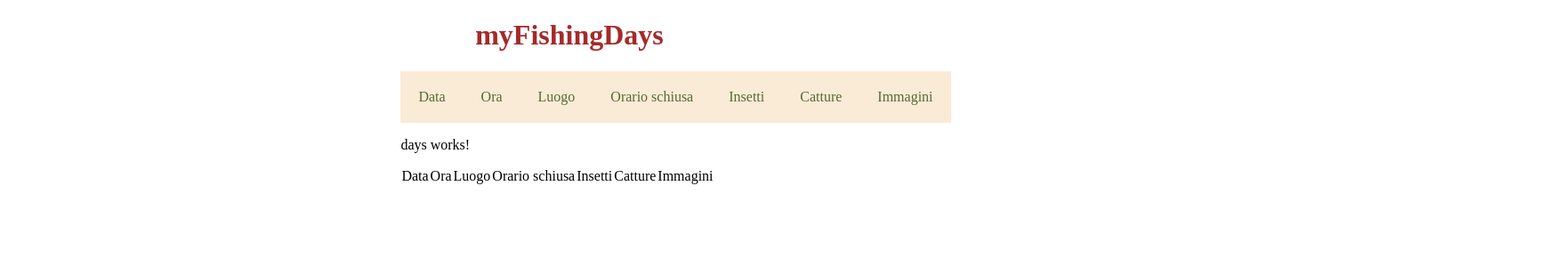
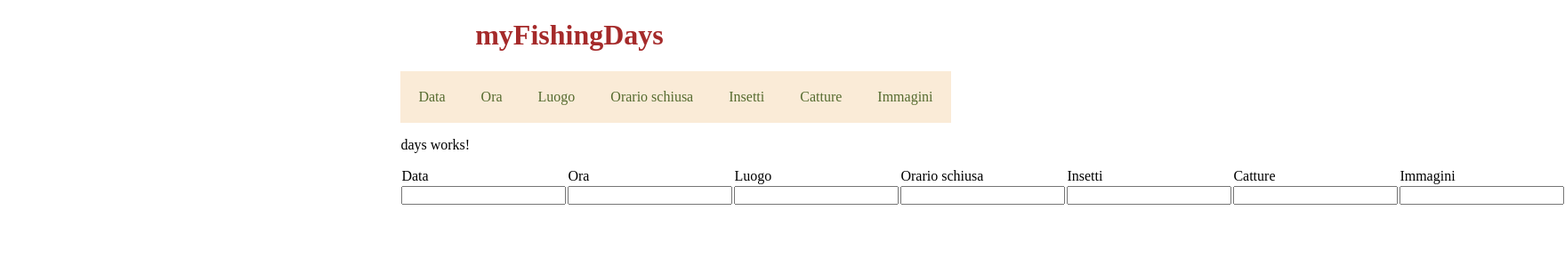
Before and after one commit to Profabiuls/myFishingDays, an Angular app: page / in a window 1280 px wide. Shown: the top 300 px of the page at 89% size, 1759 px wide, since content can reach past the window. Built offline with nearby package versions, Linux system fonts and the light colour scheme.

Commit message:
inserimento campi input ancora da sistemare

```diff
--- a/src/app/days/days.component.html
+++ b/src/app/days/days.component.html
@@ -9,5 +9,11 @@
         <td>Catture</td>
         <td>Immagini</td>
       </tr>
-
+    <td><input></td>
+    <td><input></td>
+    <td><input></td>
+    <td><input></td>
+    <td><input></td>
+    <td><input></td>
+    <td><input></td>
 </div>
```
